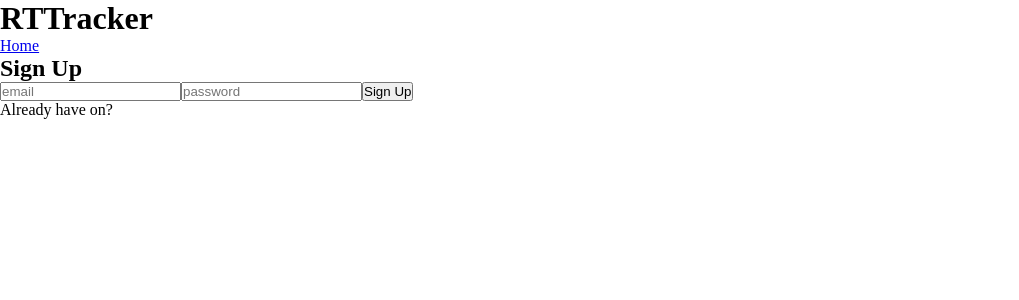
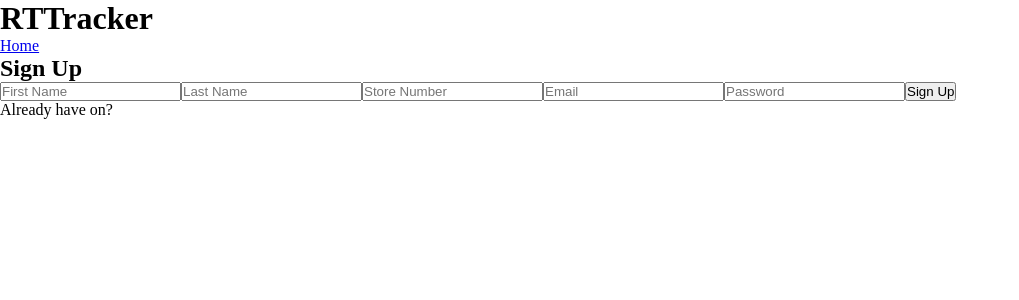
Before and after one commit to zshaffer1213/React_RTT, a React (Vite) app: page / in a window 1280 px wide. Both pictures are taken after a click on the element "Need an account?". Shown: the top 300 px of the page, without its empty margins (0-1019 px from the left). Built offline with nearby package versions, Linux system fonts and the light colour scheme; no server answers.

Commit message:
users colection and user.uid used for each doc

```diff
--- a/src/components/Login/LoginPage.jsx
+++ b/src/components/Login/LoginPage.jsx
@@ -1,17 +1,21 @@
 import React from "react"
-import { auth } from "../../firebase"
+import { auth, db } from "../../firebase"
 import {
     createUserWithEmailAndPassword,
     signInWithEmailAndPassword
 } from 'firebase/auth'
+import { doc, setDoc, collection, addDoc } from "firebase/firestore";
 import { Navigate, useNavigate } from "react-router-dom"
 import { useAuth } from "../../Context/AuthContext"
 
 
 export default function LoginPage() {
     const [email, setEmail] = React.useState('')
+    const [firstName, setFirstName] = React.useState('')
+    const [lastName, setLastName] = React.useState('')
     const [password, setPassword] = React.useState('')
     const [isLogin, setIsLogin] = React.useState(true)
+    const [storeNumber, setStoreNumber] = React.useState('')
     const navigate = useNavigate()
     const {currentUser} = useAuth()
 
@@ -20,10 +24,15 @@ export default function LoginPage() {
         try {
             if (isLogin) {
                 const userCred = await signInWithEmailAndPassword(auth, email, password)
-                console.log("User logged in!", userCred.user.email)
+                console.log("User logged in!", userCred.user.uid)
                 navigate('/', {replace: true})
             } else {
                 const userCred = await createUserWithEmailAndPassword(auth, email, password)
+                await setDoc(doc(db, 'users', userCred.user.uid), {
+                    name: `${firstName} ${lastName}`,
+                    store: storeNumber,
+
+                }, {merge: true})
                 console.log("User registered!", userCred.user.email)
             }
         }catch (err) {
@@ -39,10 +48,41 @@ export default function LoginPage() {
         <div>
             <form onSubmit={handleSubmit}>
                 <h2>{isLogin ? 'Login' : "Sign Up"}</h2>
+
+                {!isLogin && <input
+                    name="username-first"
+                    type='text'
+                    placeholder="First Name"
+                    value={firstName}
+                    onChange={(e) => setFirstName(e.target.value)}
+                    required
+                    autoComplete="given-name"
+                />}
+
+                {!isLogin && <input
+                    name="username-last"
+                    type='text'
+                    placeholder="Last Name"
+                    value={lastName}
+                    onChange={(e) => setLastName(e.target.value)}
+                    required
+                    autoComplete="family-name"
+                />}
+
+                {!isLogin && <input
+                    name="store-number"
+                    type='number'
+                    placeholder="Store Number"
+                    value={storeNumber}
+                    onChange={(e) => setStoreNumber(e.target.value)}
+                    required
+                    autoComplete='false'
+                />}
+
                 <input
                     name="email"
                     type="email"
-                    placeholder="email"
+                    placeholder="Email"
                     value={email}
                     onChange={(e) => setEmail(e.target.value)}
                     required
@@ -51,10 +91,11 @@ export default function LoginPage() {
                 <input
                     name="password"
                     type="password"
-                    placeholder="password"
+                    placeholder="Password"
                     value={password}
                     onChange={(e) => setPassword(e.target.value)}
                     required
+                    autoComplete={isLogin ? "current-password" : "new-password"}
                 />
                 <button type="submit">{isLogin ? "Login" : "Sign Up"}</button>
                 <p onClick={() => setIsLogin((prev) => !prev)}>
--- a/src/firebase.js
+++ b/src/firebase.js
@@ -1,12 +1,9 @@
 import { initializeApp } from "firebase/app";
 import { getAnalytics } from "firebase/analytics";
-import { getAuth, createUserWithEmailAndPassword, connectAuthEmulator } from "firebase/auth";
+import { getAuth, connectAuthEmulator } from "firebase/auth";
 import {
     getFirestore,
-    doc,
-    setDoc,
     connectFirestoreEmulator
-
  } from "firebase/firestore";
 
 
```
